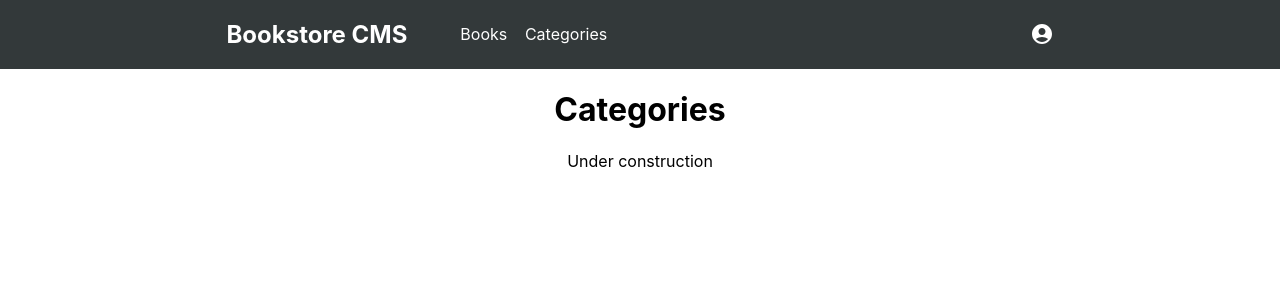
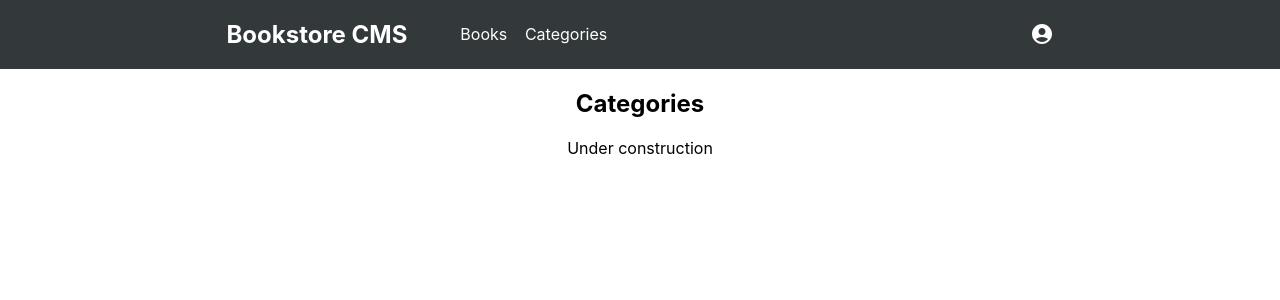
Before and after one commit to brytebee/Bookstore-React, a React (Create React App) app: page /categories in a window 1280 px wide. Shown: the top 300 px of the page. Built offline with nearby package versions, Linux system fonts and the light colour scheme.

Commit message:
:memo: Update imports

```diff
--- a/src/components/books/page.js
+++ b/src/components/books/page.js
@@ -20,7 +20,6 @@ const Page = () => (
           </li>
         </ul>
       </div>
-      <></>
       <AccountCircleIcon className="icon" />
     </nav>
 
--- a/src/components/categories/Category.js
+++ b/src/components/categories/Category.js
@@ -1,6 +1,6 @@
 const Categories = () => (
   <div>
-    <h1>Categories</h1>
+    <h2>Categories</h2>
     <p>Under construction</p>
   </div>
 );
```
Also changed, not shown: .eslintrc.json.
